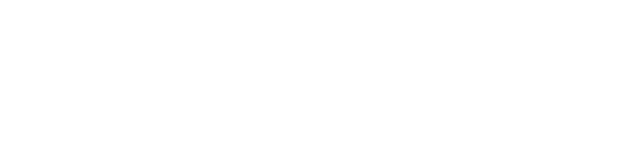
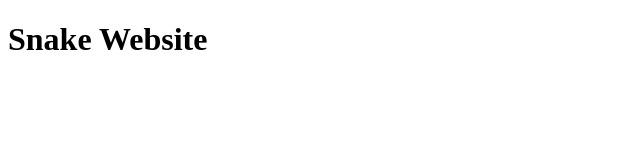
Before and after one commit to Goobers-games/HomeworkHelp, a plain HTML site: page games/snake/index.html in a window 1280 px wide. Shown: the whole page, without its empty margins (0-640 px from the left). Drawn offline with Linux system fonts and the light colour scheme.

Commit message:
Update index.html

```diff
--- a/games/snake/index.html
+++ b/games/snake/index.html
@@ -1,2 +1,10 @@
 <!DOCTYPE html>
 <html lang="en">
+<html>
+<head>
+  <title>Snake</title>
+</head>
+<body>
+  <h1>Snake Website</h1>
+</body>
+</html>
```
